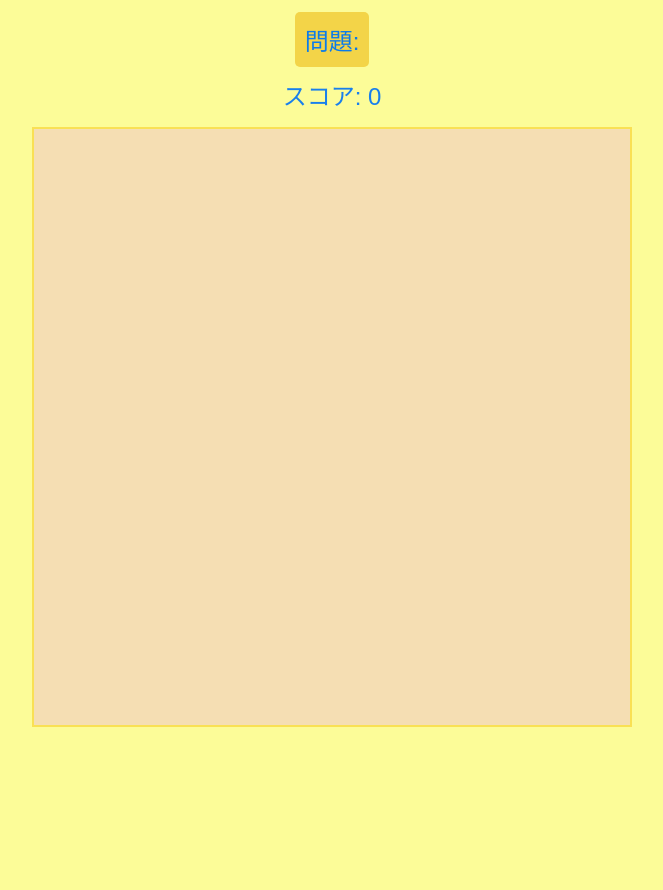
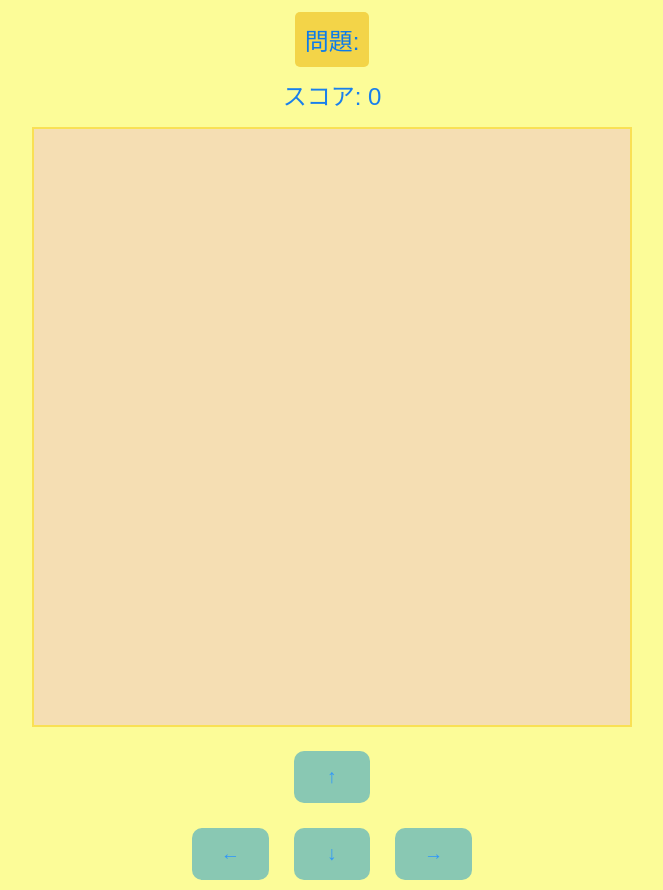
Before and after one commit to knz2021/Kuku-Snake10x10, a plain HTML site: page index.html in a window 1280 px wide. Shown: the part 147-1037 px from the top of the page, without its empty margins (308-971 px from the left). Before the commit the page ends 894 px from the top, so only its background shows below. Drawn offline with Linux system fonts and the light colour scheme.

Commit message:
Add files via upload

```diff
--- a/index.html
+++ b/index.html
@@ -153,6 +153,14 @@
             <p><span id="game-over-reason"></span></p>
             <button onclick="restartGame()">もう一度プレイ</button>
         </div>
+    <div id="controls">
+        <div></div>
+        <button class="control-btn" id="upBtn">↑</button>
+        <div></div>
+        <button class="control-btn" id="leftBtn">←</button>
+        <button class="control-btn" id="downBtn">↓</button>
+        <button class="control-btn" id="rightBtn">→</button>
+    </div>
     <script>
         const canvas = document.getElementById('gameCanvas');
         const ctx = canvas.getContext('2d');
```
